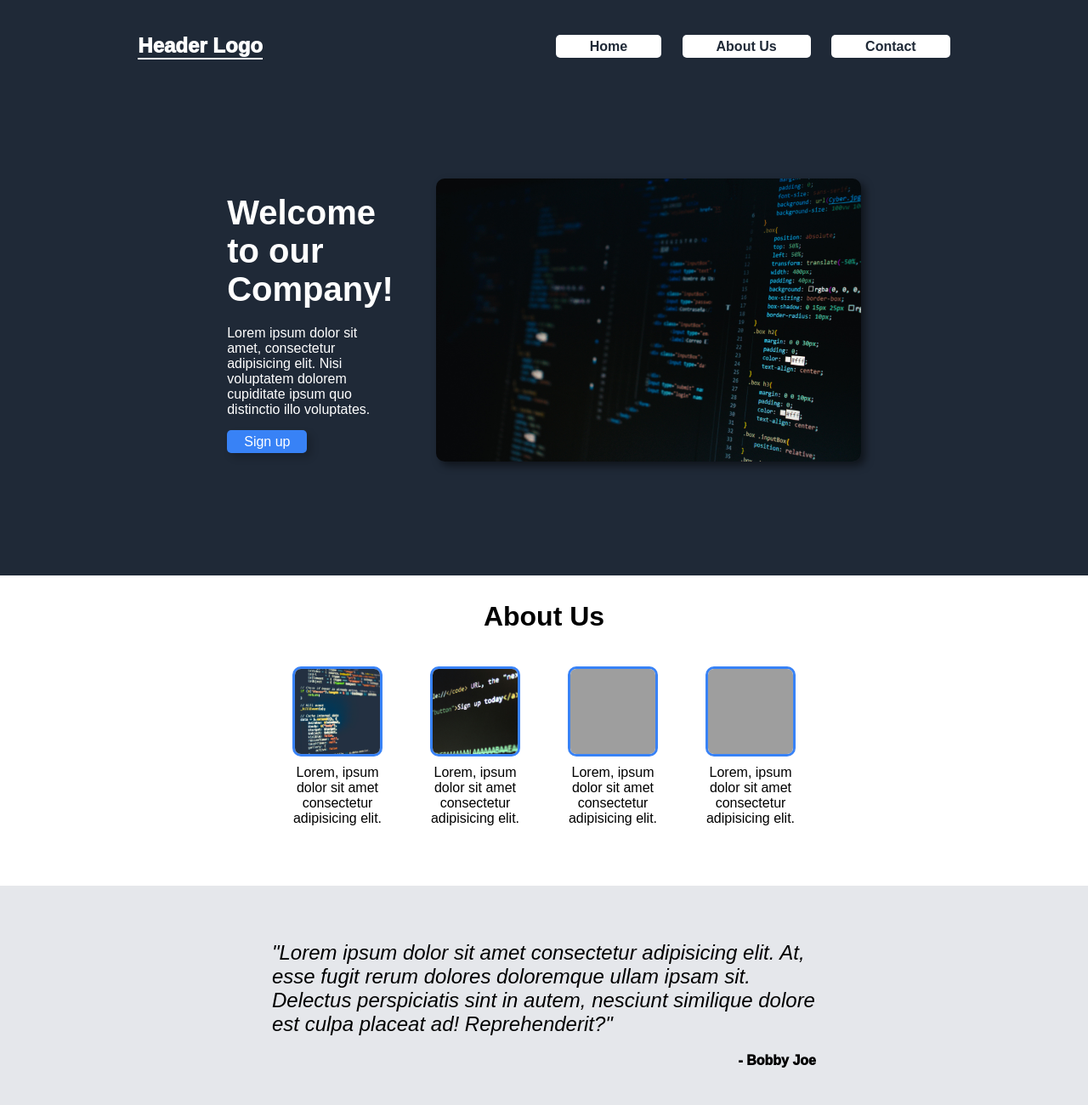
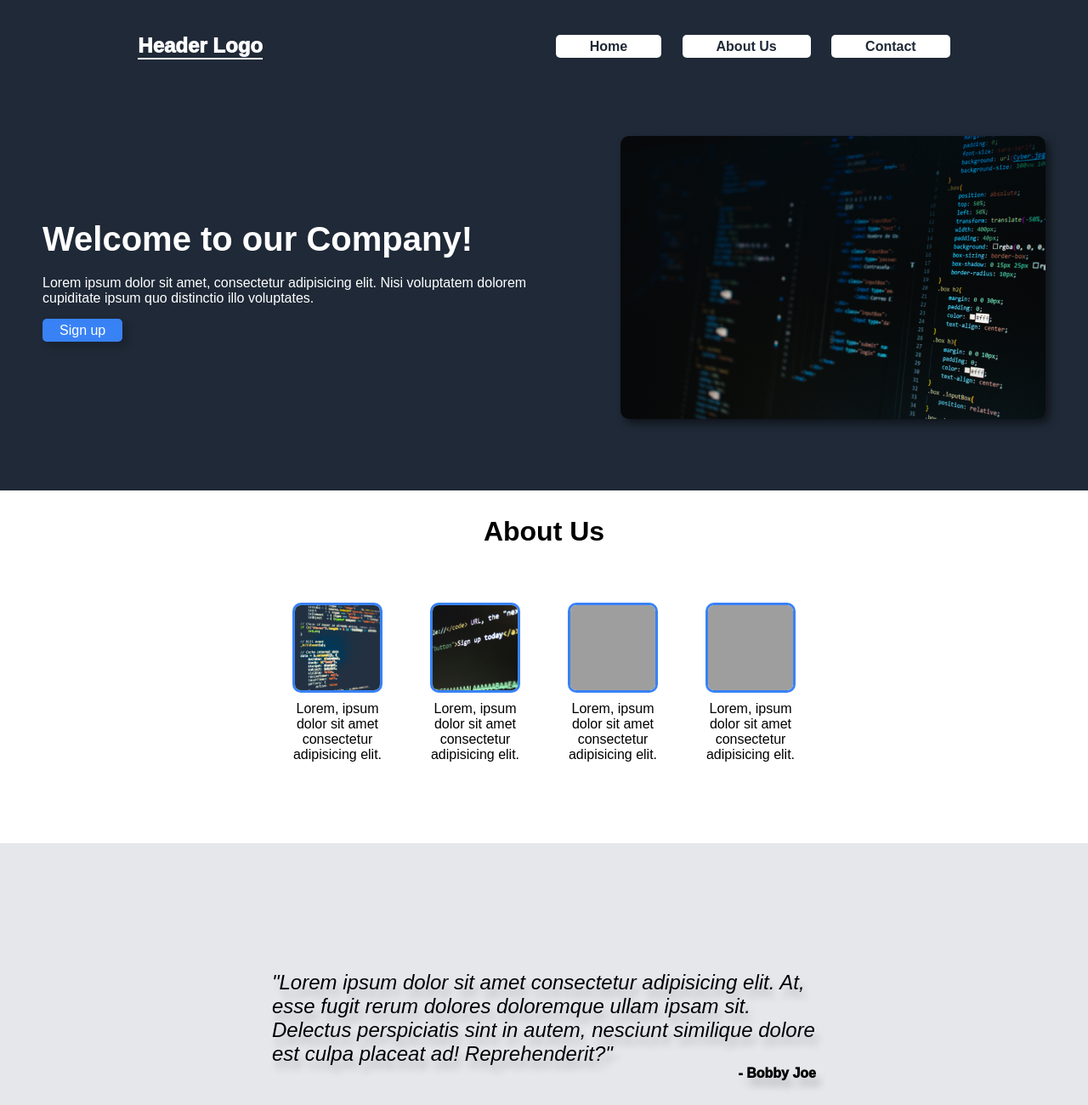
Before and after one commit to K-r-u-z/odin-landing-page, a plain HTML site: page index.html in a window 1280 px wide. Shown: the top 1300 px of the page at 85% size. Drawn offline with Linux system fonts and the light colour scheme; grey boxes are pictures that could not be loaded.

Commit message:
fixed more styles. Ready for github and submission

```diff
--- a/styles.css
+++ b/styles.css
@@ -60,13 +60,13 @@ body{
 }
 
 .hero{
-    max-width: 50%;
+    max-width: 100%;
     display: flex;
     justify-content: center;
     align-items: center;
     color: white;
-    padding: 100px;
-    gap: 50px;
+    padding: 50px;
+    gap: 100px;
 }
 
 .hero .hero-text{
@@ -121,7 +121,7 @@ body{
     justify-content: center;
     align-items: center;
     background-color: white;
-    padding: 40px 0;
+    padding: 65px 0;
 
 }
 
@@ -139,7 +139,6 @@ body{
 
 .aboutus-items p{
     min-width: 100px;
-    height: auto;
     text-align: center;
 }
 
@@ -157,13 +156,14 @@ body{
     justify-content: center;
     align-items: center;
     background-color: #E5E7EB;
-    padding: 65px 0;
+    padding: 150px 0;
 
 }
 
 .quote h2{
     max-width: 50%;
     font-weight: normal;
+    text-shadow: 5px 10px 10px rgb(0, 0, 0, 0.2);
 }
 
 .quotesign p{
@@ -171,8 +171,8 @@ body{
     justify-content: flex-end;
     align-items: center;
     font-weight: 1000;
-    margin-top: 20px;
     width: 50vw;
+    text-shadow: 5px 10px 10px rgb(0, 0, 0, 0.2);
 }
 
 
@@ -190,7 +190,6 @@ body{
     border-radius: 5px;
     padding: 30px;
     max-width: 80%;
-    box-shadow: 5px 5px 10px rgb(0, 0, 0, 0.2);
 }
 
 .calltoaction-text{
```
